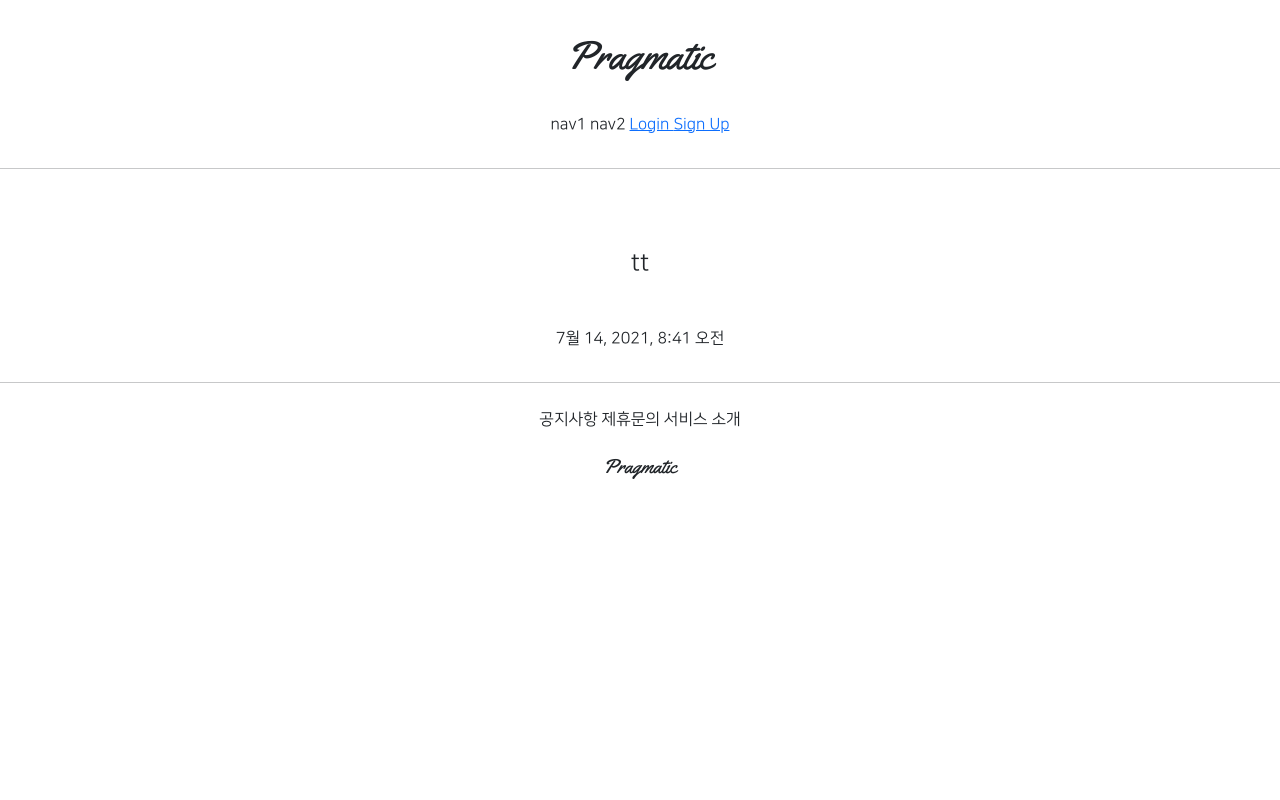
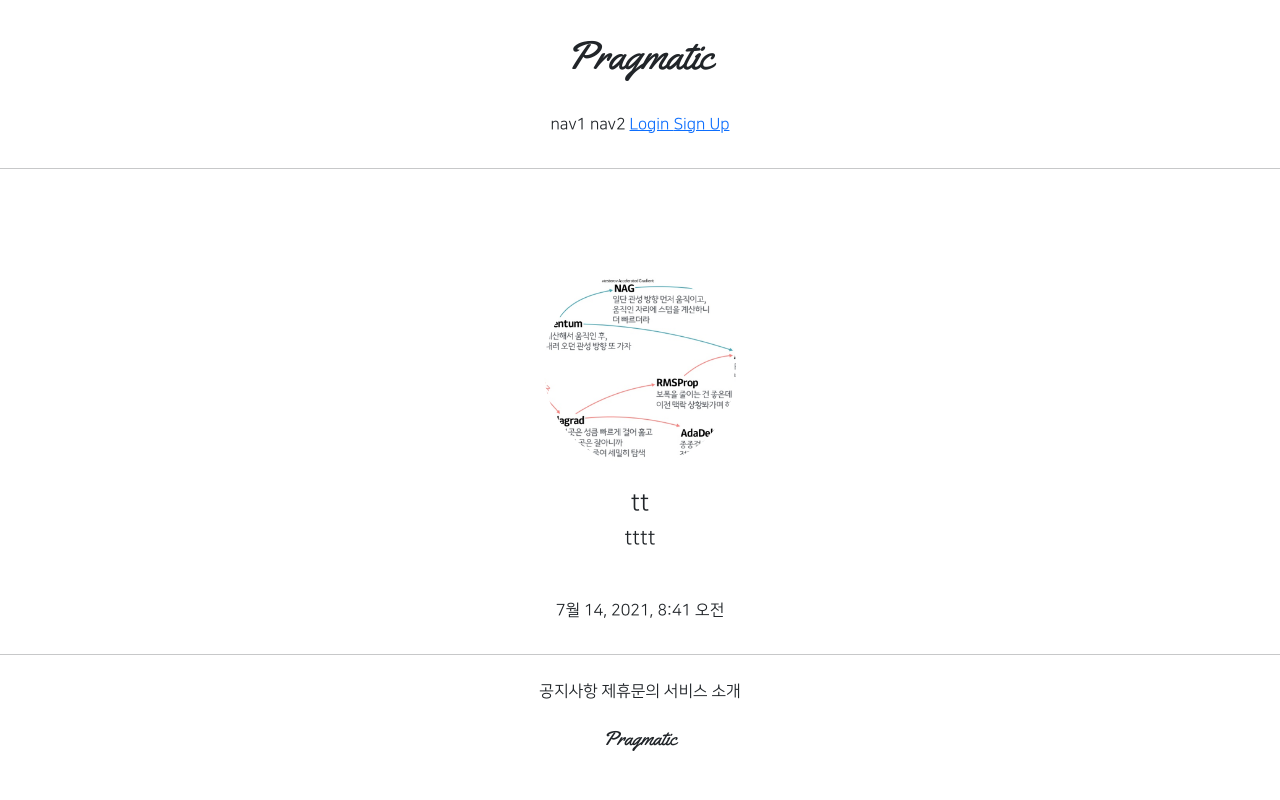
Before and after one commit to RYU339/gis_class4, a Django app: page /accounts/detail/1 in a window 1280 px wide. Run offline with Django 3.2, Linux system fonts and the light colour scheme; data comes from the database, SQL or seed files in the repository; both versions use the stored data as it was after the commit; parts of the project's set-up code (start-up, migrations or seed data) failed here and were passed over; some libraries are stand-ins or nearby versions.

Commit message:
21.07.27 class 4 commit 4

```diff
--- a/GIS_4_1/urls.py
+++ b/GIS_4_1/urls.py
@@ -13,11 +13,13 @@
     1. Import the include() function: from django.urls import include, path
     2. Add a URL to urlpatterns:  path('blog/', include('blog.urls'))
 """
+from django.conf import settings
+from django.conf.urls.static import static
 from django.contrib import admin
 from django.urls import path, include
 
 urlpatterns = [
     path('admin/', admin.site.urls),
     path('accounts/', include('accountapp.urls')),
-    path('profiles/', include('profileapp.urls'))
-]
+    path('profiles/', include('profileapp.urls')),
+] + static(settings.MEDIA_URL, document_root=settings.MEDIA_ROOT)
--- a/accountapp/templates/accountapp/detail.html
+++ b/accountapp/templates/accountapp/detail.html
@@ -4,7 +4,19 @@
 
     <div class="text-center mw-500 m-auto"> {# m-auto: 부트스트랩에 원래 있는 거 #}
         <div class="m-5">
-            <h4>{{ target_user.username }}</h4>
+            {% if target_user.profile %}
+                <img src="{{ target_user.profile.image.url }}"
+                     class = 'profile_image m-4'
+                     alt="profile image">
+            <h4>{{ target_user.profile.nickname }}</h4>
+                <h5>{{ target_user.profile.message }}</h5>
+            {% else %}
+            <h4>
+                <a href="{% url 'profileapp:create' %}">
+                    Create Profile
+                </a>
+            </h4>
+            {% endif %}
         </div>
         <div>
             {{ target_user.date_joined }}
--- a/static/base.css
+++ b/static/base.css
@@ -20,3 +20,10 @@
     max-width: 500px;
     padding: 1rem 1.5rem;
 }
+
+.profile_image{
+    height: 12rem;
+    width: 12rem;
+    border-radius: 20rem;
+    object-fit: cover;
+}
```
Also changed, not shown: db.sqlite3.
